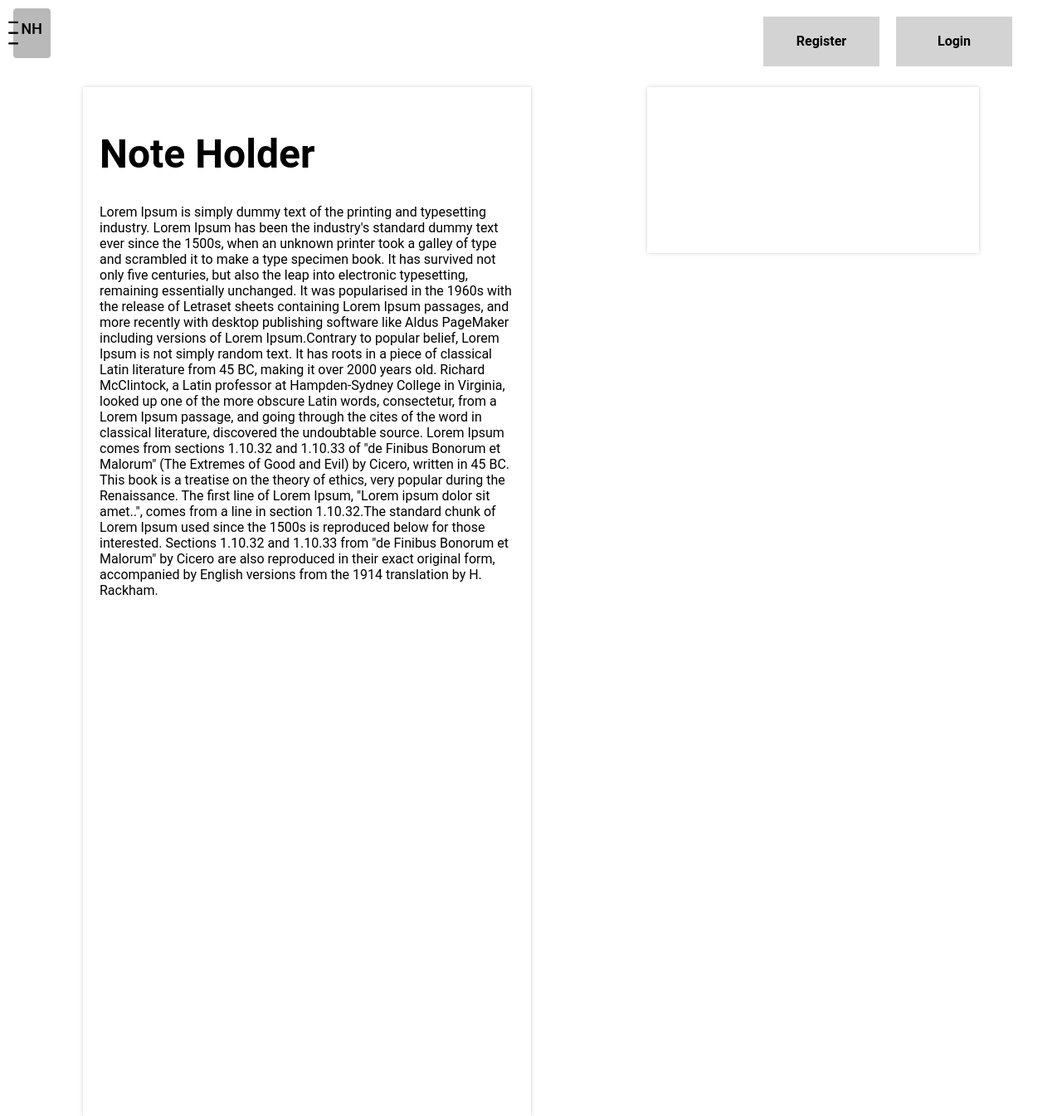
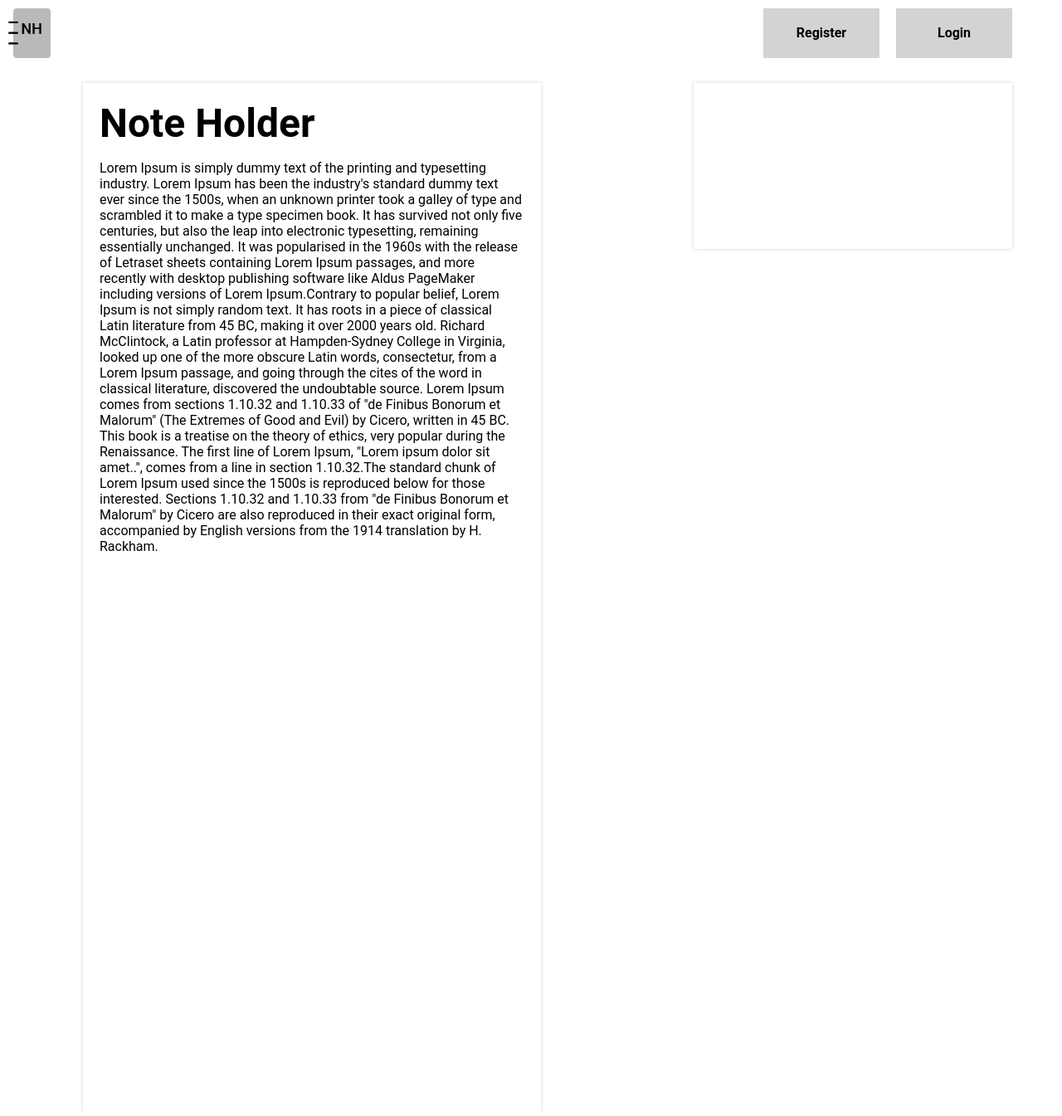
Before and after one commit to EgorkaXXX/NoteHolder, a PHP site: page / in a window 1280 px wide. Shown: the whole page at 83% size. Run offline with PHP 8.4, Linux system fonts and the light colour scheme.

Commit message:
Update index.css
+register form
-bugs
+anim fix
+flexable content

```diff
--- a/css/index.css
+++ b/css/index.css
@@ -9,7 +9,7 @@ body{
 	left: 0;
 	background: white;
 	width: 100%;
-	height: 100px;
+	height: 80px;
 	transition: box-shadow 0.5s;
 }
 
@@ -29,14 +29,14 @@ body{
 	transition: color 0.5s;
 }
 
-/*BUTTONS*/
+/*MENU BUTTONS*/
 
 .menu .btn{
 	position: absolute;
 	background: lightgray;
 	width: 100px;
 	height: 20px;
-	top: 20px;
+	top: 10px;
 	padding: 20px;
 	font-weight: bold;
 	text-align: center;
@@ -57,23 +57,24 @@ body{
 
 .content{
 	position: absolute;
-	top: 105px;
+	top: 100px;
 	left: 100px;
-	width: 500px;
+	width: 40%;
 	height: 1200px;
 	padding: 20px;
 	box-shadow: 0 0 5px lightgray;
 }
 
 .content h1{
+	margin: 0;
 	font-size: 3em;
 }
 
 .screen1{
 	position: absolute;
-	top: 105px;
-	right: 100px;
-	width: 400px;
+	top: 100px;
+	right: 60px;
+	width: 30%;
 	height: 200px;
 	box-shadow: 0 0 5px lightgray;
 }
@@ -86,10 +87,16 @@ body{
 	top: -500px;
 	left: 400px;
 	width: 280px;
-	height: 100px;
+	height: 180px;
 	padding: 60px;
 	background: white;
 	box-shadow: 0 0 5px lightgray;
+	transition: top 0.5s;
+}
+
+.reg_form{
+	height: 220px;
+
 }
 
 .field{
@@ -103,6 +110,7 @@ body{
 .form .btn{
 	background: lightgray;
 	padding: 10px 0 10px 0;
+	margin: 10px;
 	width: 100%;
 	text-align: center;
 	font-weight: bold;
```
